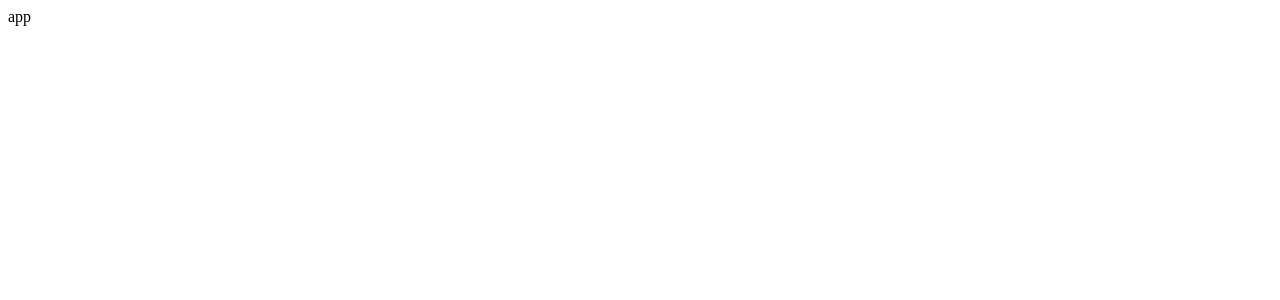
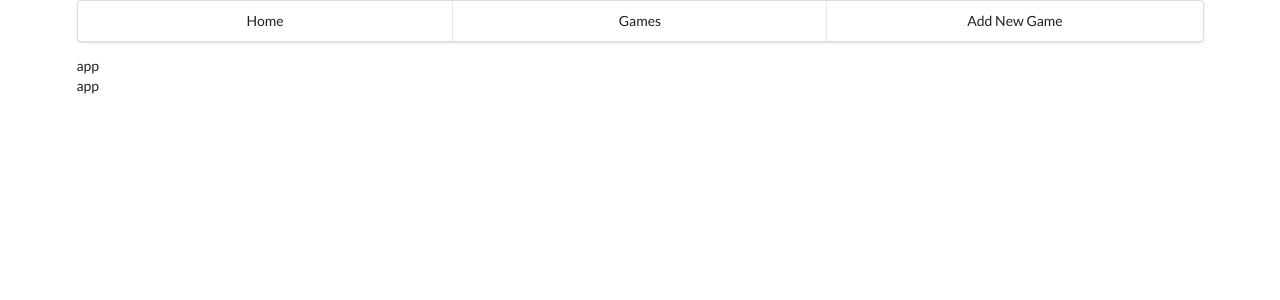
Before and after one commit to hungeroxc/react-node, a React (Create React App) app: page / in a window 1280 px wide. Shown: the top 300 px of the page. Built offline with nearby package versions, Linux system fonts and the light colour scheme.

Commit message:
up 引入react-router-dom和semantic-ui

```diff
--- a/package.json
+++ b/package.json
@@ -7,6 +7,7 @@
     "react": "^16.4.1",
     "react-dom": "^16.4.1",
     "react-redux": "^5.0.7",
+    "react-router-dom": "^4.3.1",
     "react-scripts": "1.1.4",
     "redux": "^4.0.0"
   },
--- a/public/index.html
+++ b/public/index.html
@@ -10,6 +10,7 @@
     -->
     <link rel="manifest" href="%PUBLIC_URL%/manifest.json">
     <link rel="shortcut icon" href="%PUBLIC_URL%/favicon.ico">
+    <link href="https://cdn.bootcss.com/semantic-ui/2.3.1/semantic.min.css" rel="stylesheet">
     <!--
       Notice the use of %PUBLIC_URL% in the tags above.
       It will be replaced with the URL of the `public` folder during the build.
--- a/src/index.js
+++ b/src/index.js
@@ -6,8 +6,9 @@ import App from './components/App'
 import { createStore, applyMiddleware } from 'redux'
 import rootReducers from './reducers'
 import {composeWithDevTools} from 'redux-devtools-extension'
+import logger from 'redux-logger'
 
-import logger from 'redux-logger'
+import {BrowserRouter as Router, Route, NavLink} from 'react-router-dom'
 
 const store = createStore(
     rootReducers,
@@ -18,7 +19,18 @@ const store = createStore(
 
 ReactDOM.render(
     <Provider store={store}>
-        <App />
+        <Router>
+            <div className="ui container">
+                <div className="ui three item menu">
+                    <a href="#" className="item">Home</a>
+                    <a href="#" className="item">Games</a>
+                    <a href="#" className="item">Add New Game</a>
+                </div>
+                <Route path="/" component={App} />
+                <Route path="/games" component={App} />
+                <App />
+            </div>
+        </Router>
     </Provider>,
     document.getElementById('root')
 )
```
Also changed, not shown: 1 other file (tests, documents, lock files or other folders).
